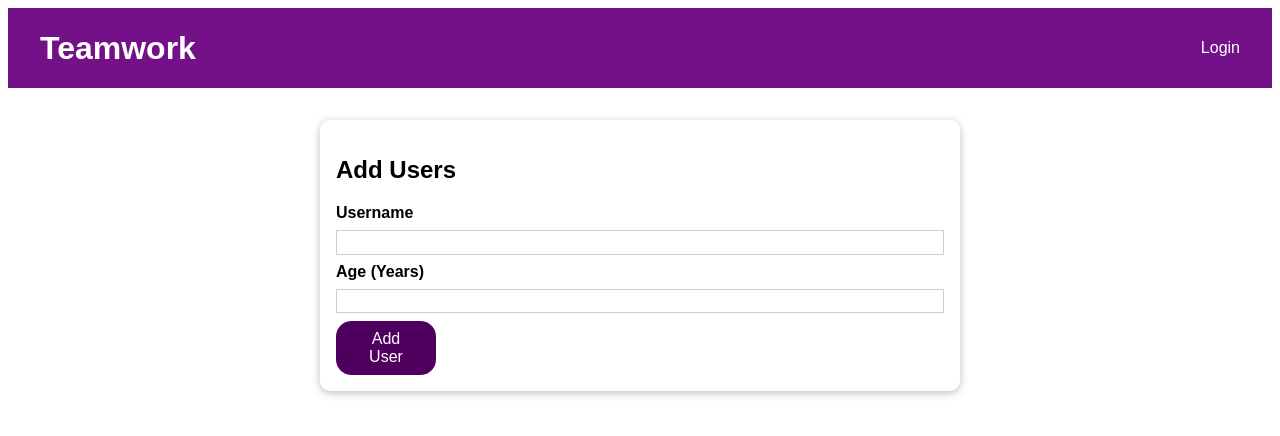
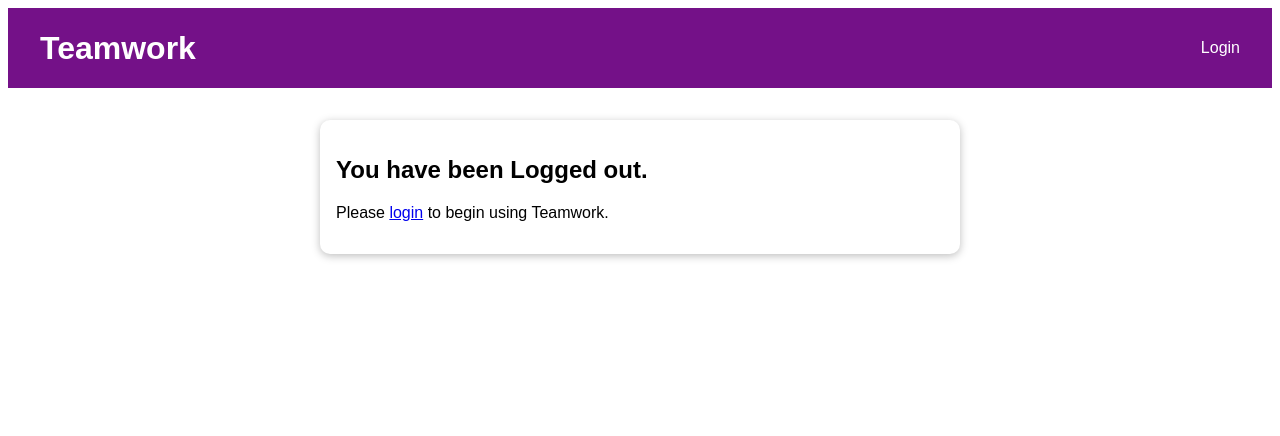
Before and after one commit to emmawalshdev/react-form-handler, a React (Create React App) app: page /users in a window 1280 px wide. Shown: the top 436 px of the page. Built offline with nearby package versions, Linux system fonts and the light colour scheme.

Commit message:
Hide userList and addUser components if logged out

```diff
--- a/src/components/Users/AddUser.js
+++ b/src/components/Users/AddUser.js
@@ -1,12 +1,16 @@
-import React, {useState, Fragment, useRef} from "react";
+import React, {useState, Fragment, useRef, useContext} from "react";
+import { Link } from 'react-router-dom';
 import Card from "../UI/Card";
 import classes from './AddUser.module.css';
 import Button from "../UI/Button";
 import ErrorModal from "../UI/ErrorModal";
+import AuthContext from "../../context/auth-context";
 
 const AddUser = (props) => {
     const nameInputRef = useRef();
     const ageInputRef = useRef();
+
+    const ctx = useContext(AuthContext);
 
     // useState
     const [error, setError] = useState();
@@ -44,6 +48,8 @@ const AddUser = (props) => {
     return (
         <Fragment>
             {error && <ErrorModal title={error.title} message={error.message} onConfirm={errorHandler}/>}
+            {/* only show add user card if logged in */}
+            {ctx.isLoggedIn && (
                 <Card className={classes.input}>
                     <h2>Add Users</h2>
                     <form onSubmit={addUserHandler}>
@@ -57,6 +63,13 @@ const AddUser = (props) => {
                         <Button type="submit">Add User</Button>
                     </form>
                 </Card>
+            )}
+            {!ctx.isLoggedIn && (
+                <Card className={classes.input} >
+                    <h2>You have been Logged out.</h2>
+                    <p>Please <Link to="/login">login</Link> to begin using Teamwork.</p>
+                </Card>
+            )}
         </Fragment>
     );
 };
--- a/src/components/Users/UserList.js
+++ b/src/components/Users/UserList.js
@@ -1,10 +1,16 @@
-import React from "react";
+import React, { Fragment, useContext } from "react";
 import classes from './UserList.module.css';
 import Card from "../UI/Card";
+import AuthContext from "../../context/auth-context";
+
 
 const UserList = (props) => {
-    console.log(props.users);
-    return <Card className={classes.users}>
+
+    const ctx = useContext(AuthContext);
+
+    return <Fragment>
+        {ctx.isLoggedIn && (
+            <Card className={classes.users}>
                 {props.users.length >0 &&  <ul>
                     {props.users.map((user)=> (
                         <li key={user.key}>
@@ -14,6 +20,8 @@ const UserList = (props) => {
                 </ul>
                 }
             </Card>
+        )}
+    </Fragment>
 }
 
 export default UserList;
--- a/src/context/auth-context.js
+++ b/src/context/auth-context.js
@@ -12,6 +12,7 @@ const AuthContext = React.createContext({
 export const AuthContextProvider = (props) => {
 
     const [isLoggedIn, setIsLoggedIn] = useState(false);
+
 
     useEffect(() => {
         console.log('login use effect')
```
Lines whose indentation alone changed are shown as unchanged.
